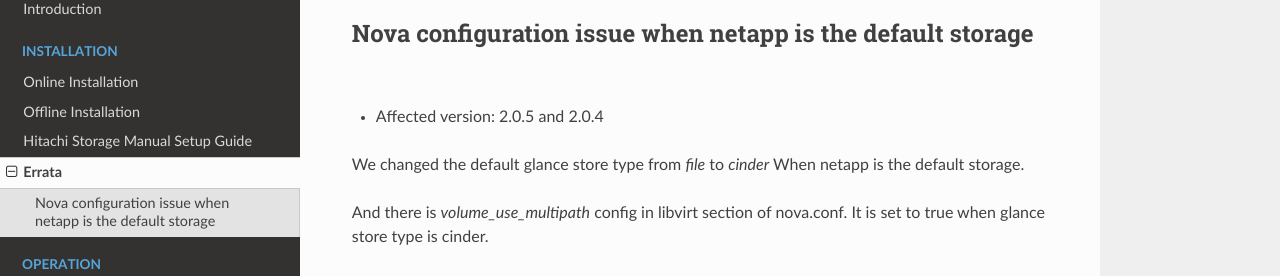
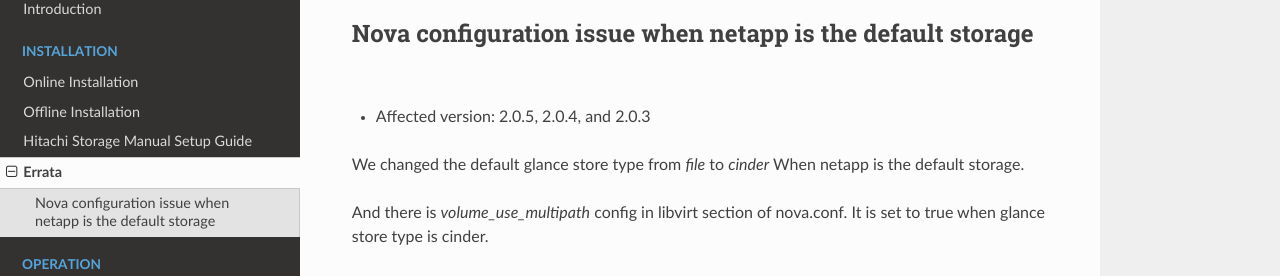
Before and after one commit to iorchard/burrito_docs, a Sphinx documentation site: the page built from source/install/errata.rst, in a window 1280 px wide and 940 px high. Shown: the part 143-419 px from the top of the window. Built offline with Sphinx 7.4.7 and the Read the Docs theme 2.0.0, drawn with Linux system fonts in a browser that asks for light colours; pages that are not in the unit, such as notebooks, are missing from menus.

Commit message:
update errata page

```diff
--- a/source/install/errata.rst
+++ b/source/install/errata.rst
@@ -4,7 +4,7 @@
 Nova configuration issue when netapp is the default storage
 ------------------------------------------------------------
 
-* Affected version: 2.0.5 and 2.0.4
+* Affected version: 2.0.5, 2.0.4, and 2.0.3
 
 We changed the default glance store type from `file` to `cinder`
 When netapp is the default storage.
```
